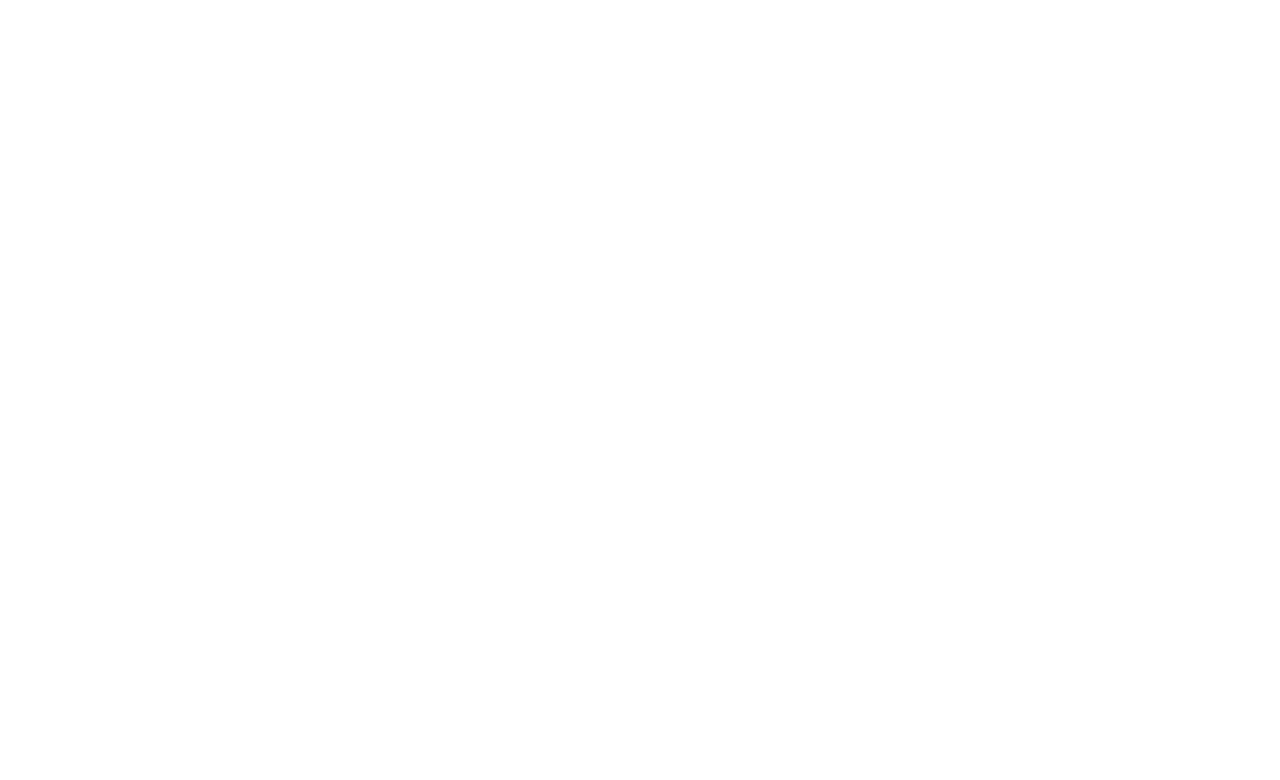
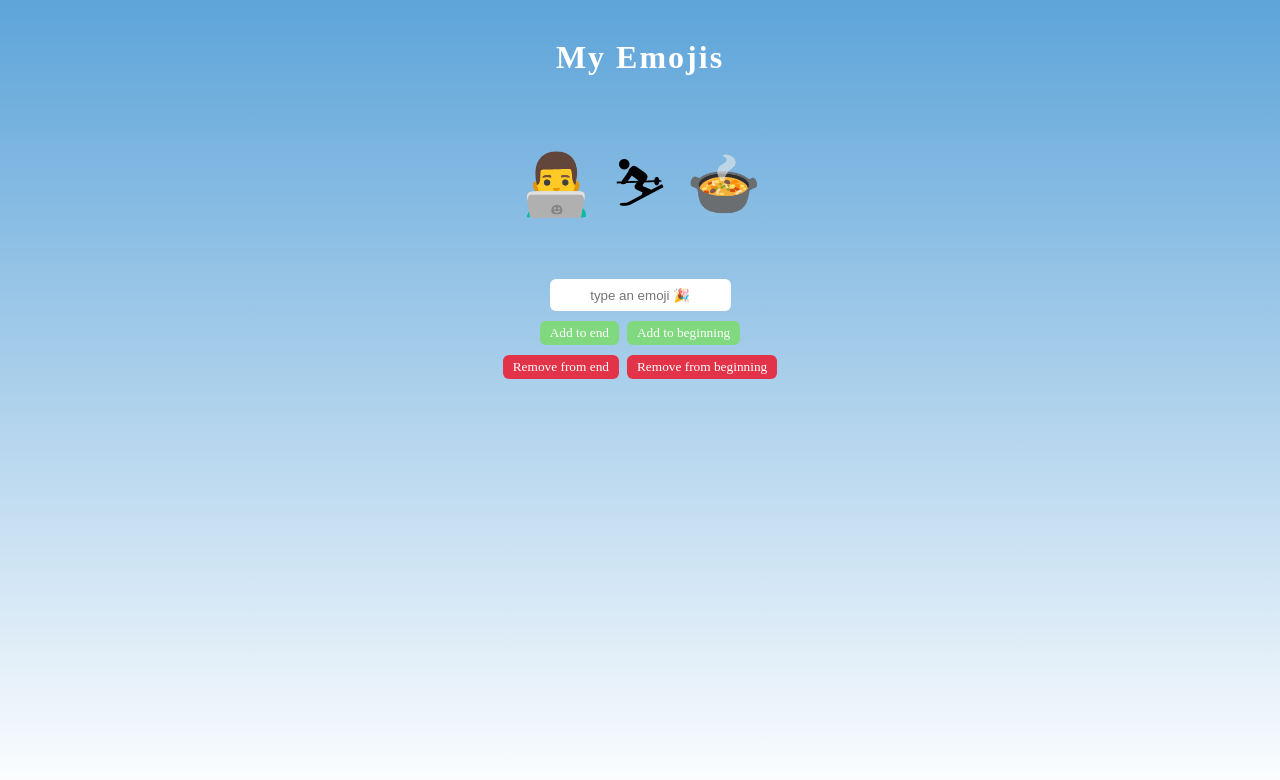
Before and after one commit to mohsensh7122/Emoji-Creator, a plain HTML site: page index.html in a window 1280 px wide. Drawn offline with Linux system fonts and the light colour scheme; a web font is replaced by a local one.

Commit message:
Completed the project.

```diff
--- a/index.html
+++ b/index.html
@@ -1,13 +1,28 @@
 <!DOCTYPE html>
 <html lang="en">
+
 <head>
     <meta charset="UTF-8">
     <meta http-equiv="X-UA-Compatible" content="IE=edge">
     <meta name="viewport" content="width=device-width, initial-scale=1.0">
+    <link href="https://fonts.googleapis.com/css2?family=Baloo&display=swap" rel="stylesheet">
     <link rel="stylesheet" href="styles.css">
     <title>Emoji Creator</title>
 </head>
+
 <body>
+    <h1>My Emojis</h1>
+    <div id="emoji-container"></div>
+    <input type="text" id="emoji-input" placeholder="type an emoji 🎉">
+    <div class="buttons-wrapper">
+        <button id="push-btn">Add to end</button>
+        <button id="unshift-btn">Add to beginning</button>
+    </div>
+    <div class="buttons-wrapper">
+        <button id="pop-btn">Remove from end</button>
+        <button id="shift-btn">Remove from beginning</button>
+    </div>
     <script src="script.js"></script>
 </body>
+
 </html>
--- a/script.js
+++ b/script.js
@@ -0,0 +1,45 @@
+// Make the pop and shift buttons work as well
+const myEmojis = ["👨‍💻", "⛷", "🍲"]
+const emojiContainer = document.getElementById("emoji-container")
+const emojiInput = document.getElementById("emoji-input")
+const pushBtn = document.getElementById("push-btn")
+const unshiftBtn = document.getElementById("unshift-btn")
+const popBtn = document.getElementById("pop-btn")
+const shiftBtn = document.getElementById("shift-btn")
+
+function renderEmojis() {
+    emojiContainer.innerHTML = ""
+    for (let i = 0; i < myEmojis.length; i++) {
+        const emoji = document.createElement('span')
+        emoji.textContent = myEmojis[i]
+        emojiContainer.append(emoji)
+    }
+}
+
+renderEmojis()
+
+pushBtn.addEventListener("click", function () {
+    if (emojiInput.value) {
+        myEmojis.push(emojiInput.value)
+        emojiInput.value = ""
+        renderEmojis()
+    }
+})
+
+unshiftBtn.addEventListener("click", function () {
+    if (emojiInput.value) {
+        myEmojis.unshift(emojiInput.value)
+        emojiInput.value = ""
+        renderEmojis()
+    }
+})
+
+popBtn.addEventListener("click", function () {
+    myEmojis.pop()
+    renderEmojis()
+})
+
+shiftBtn.addEventListener("click", function () {
+    myEmojis.shift()
+    renderEmojis()
+})
--- a/styles.css
+++ b/styles.css
@@ -0,0 +1,61 @@
+html {
+    height: 100vh;
+    font-family: Baloo;
+}
+
+body {
+    padding: 10px;
+    background-image: linear-gradient(#5DA4D9, #FFF);
+}
+
+#emoji-container {
+    margin: 40px;
+    text-align: center;
+}
+
+#emoji-container span {
+    margin: 10px;
+    font-size: 60px;
+}
+
+#push-btn,
+#unshift-btn {
+    background-color: #80D87F;
+}
+
+#shift-btn,
+#pop-btn {
+    background-color: #E23349;
+}
+
+h1 {
+    letter-spacing: 2px;
+    text-align: center;
+    color: white;
+}
+
+input {
+    margin: 0 auto;
+    display: block;
+    border: none;
+    height: 30px;
+    background: white;
+    border-radius: 6px;
+    text-align: center;
+}
+
+button {
+    font-family: Baloo;
+    background: darkcyan;
+    color: white;
+    border: none;
+    padding: 4px 10px;
+    border-radius: 6px;
+    margin: 0 4px;
+}
+
+.buttons-wrapper {
+    display: flex;
+    justify-content: center;
+    margin: 10px 0 0;
+}
```
